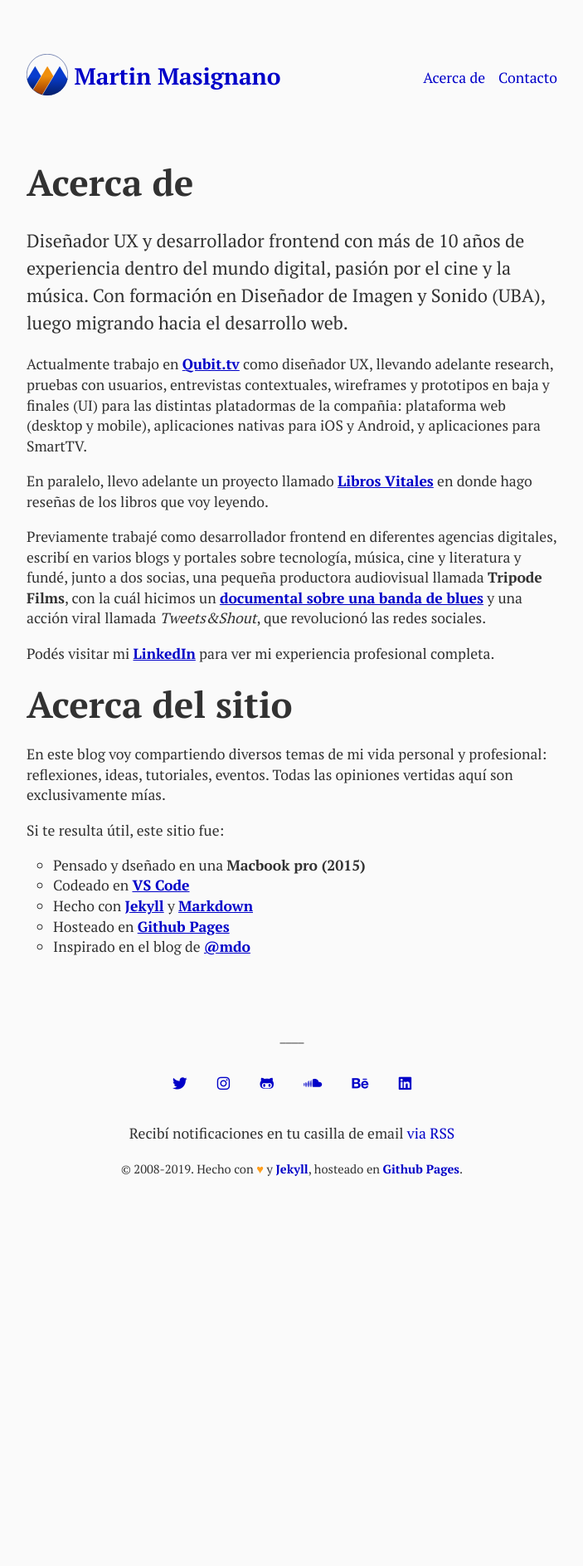
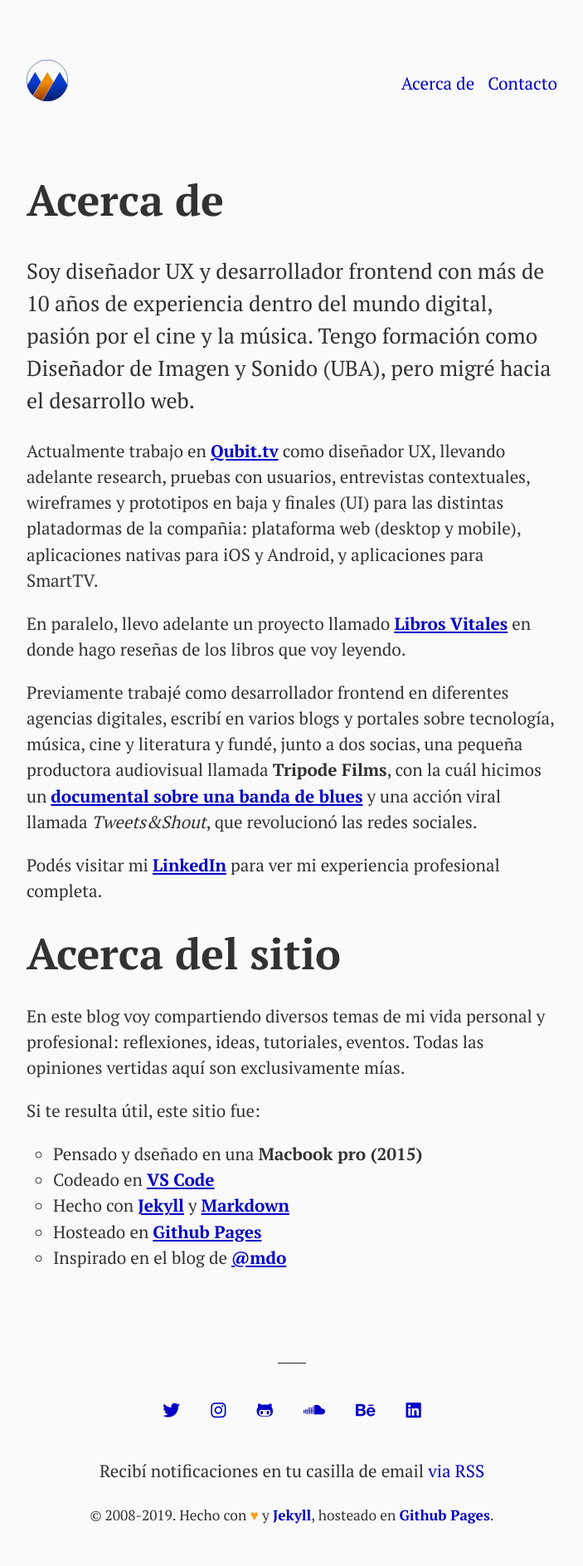
Before and after one commit to martinmasignano/martinmasignano.github.io, a Jekyll site: the page built from about.md, in a window 1280 px wide. Shown: the whole page at 83% size, without its empty margins (288-991 px from the left). Built offline with Jekyll 4.4.1, drawn with Linux system fonts in a browser that asks for light colours; nearby versions of some CDN libraries; before the commit the page ends 1461 px from its top, so only the background shows below that.

Commit message:
Add home content

```diff
--- a/_includes/header.html
+++ b/_includes/header.html
@@ -4,7 +4,6 @@
     <h2 class="site-title" >
         <a rel="author" href="{{ "/" | relative_url }}">
             <img class="logo" src="/assets/logo.svg" alt="Logo de Martín Masignano">
-            {{ site.title | escape }}
         </a>
     </h2>
 
--- a/_layouts/home.html
+++ b/_layouts/home.html
@@ -5,12 +5,12 @@ layout: default
 <div class="home">
 
   <div class="home-content">
-    <h1>Hola!, Soy Martín</h1>
+    <h1>Hola!, Soy Martín. Diseñador UX y desarrollador frontend.</h1>
     {{ content }}
   </div>
 
   {%- if site.posts.size > 0 -%}
-    <!-- <h2 class="post-list-heading">{{ page.list_title | default: "Blog" }}</h2>  -->
+    <h2 class="post-list-heading">{{ page.list_title | default: "Blog" }}</h2>
     <ul class="post-list">
       {%- for post in site.posts -%}
       <li>
--- a/_sass/minimal/layout.scss
+++ b/_sass/minimal/layout.scss
@@ -6,8 +6,8 @@ html, body {
 
 body {
     padding: 0 1rem;
-    font-size: 1.1rem;
-    line-height: 1.4;
+    font-size: 1.3rem;
+    line-height: 1.5;
 }
 
 main {
@@ -110,6 +110,12 @@ footer {
     .post-meta {
         margin-top: 0;
     }
+
+    img {
+        width: 100%;
+        display: block;
+        padding: 2rem 0;
+    }
 }
 
 .post-meta {
@@ -149,10 +155,16 @@ footer {
         line-height: 1.5;
     }
 
+    img {
+        width: 100%;
+        display: block;
+        padding: 2rem 0;
+    }
+
     &:after {
         display: block;
         content: "____";
         color: $text-color;
-        padding: 0 0 1rem;
+        padding: 1rem 0 4rem;
     }
 }
--- a/about.md
+++ b/about.md
@@ -3,8 +3,7 @@ layout: page
 title: Acerca de
 permalink: /about/
 ---
-
-Diseñador UX y desarrollador frontend con más de 10 años de experiencia dentro del mundo digital, pasión por el cine y la música. Con formación en Diseñador de Imagen y Sonido (UBA), luego migrando hacia el desarrollo web.
+Soy diseñador UX y desarrollador frontend con más de 10 años de experiencia dentro del mundo digital, pasión por el cine y la música. Tengo formación como Diseñador de Imagen y Sonido (UBA), pero migré hacia el desarrollo web.
 
 Actualmente trabajo en **[Qubit.tv](http://qubit.tv)** como diseñador UX, llevando adelante research, pruebas con usuarios, entrevistas contextuales, wireframes y prototipos en baja y finales (UI) para las distintas platadormas de la compañia: plataforma web (desktop y mobile), aplicaciones nativas para iOS y Android, y aplicaciones para SmartTV.
 
```
Also changed, not shown: contact.md (+0 -2 lines), assets/contact.svg (added), assets/designer.svg (added), assets/glass.svg (added), assets/ux.svg (added).
